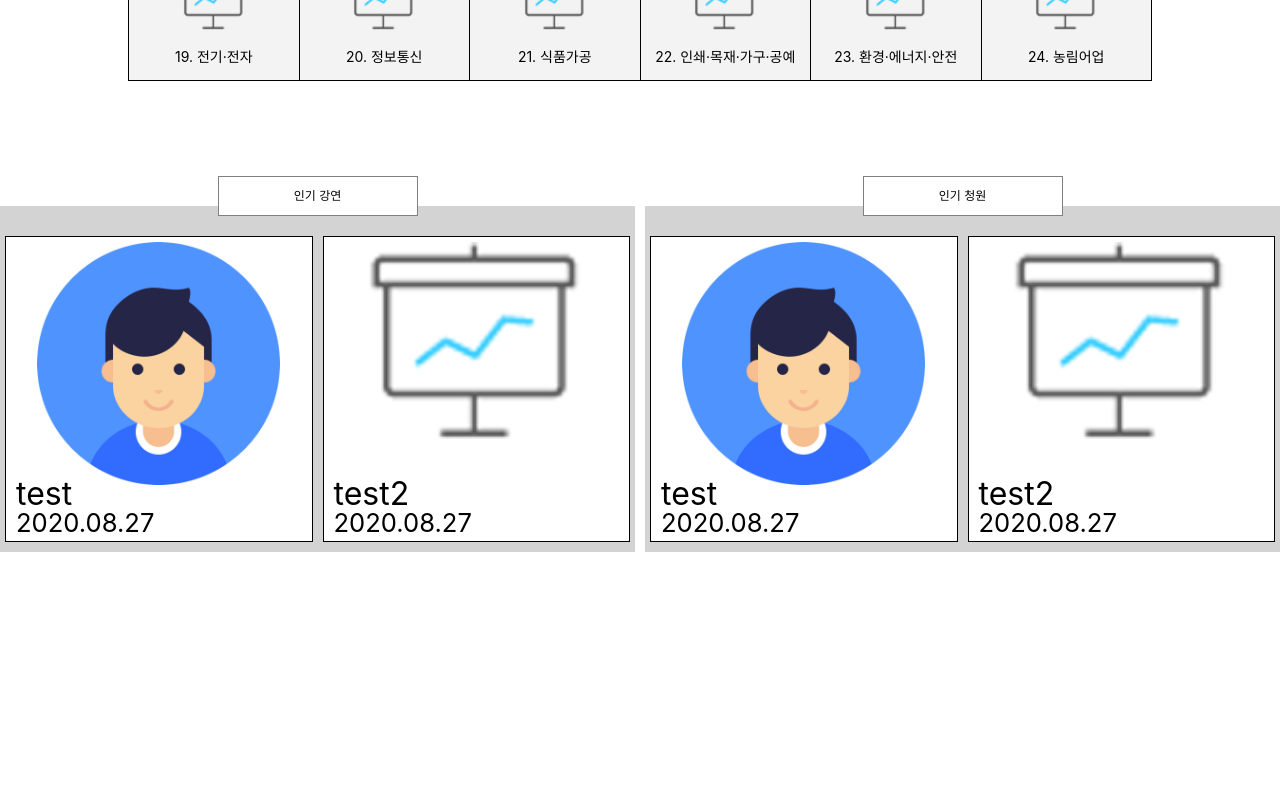
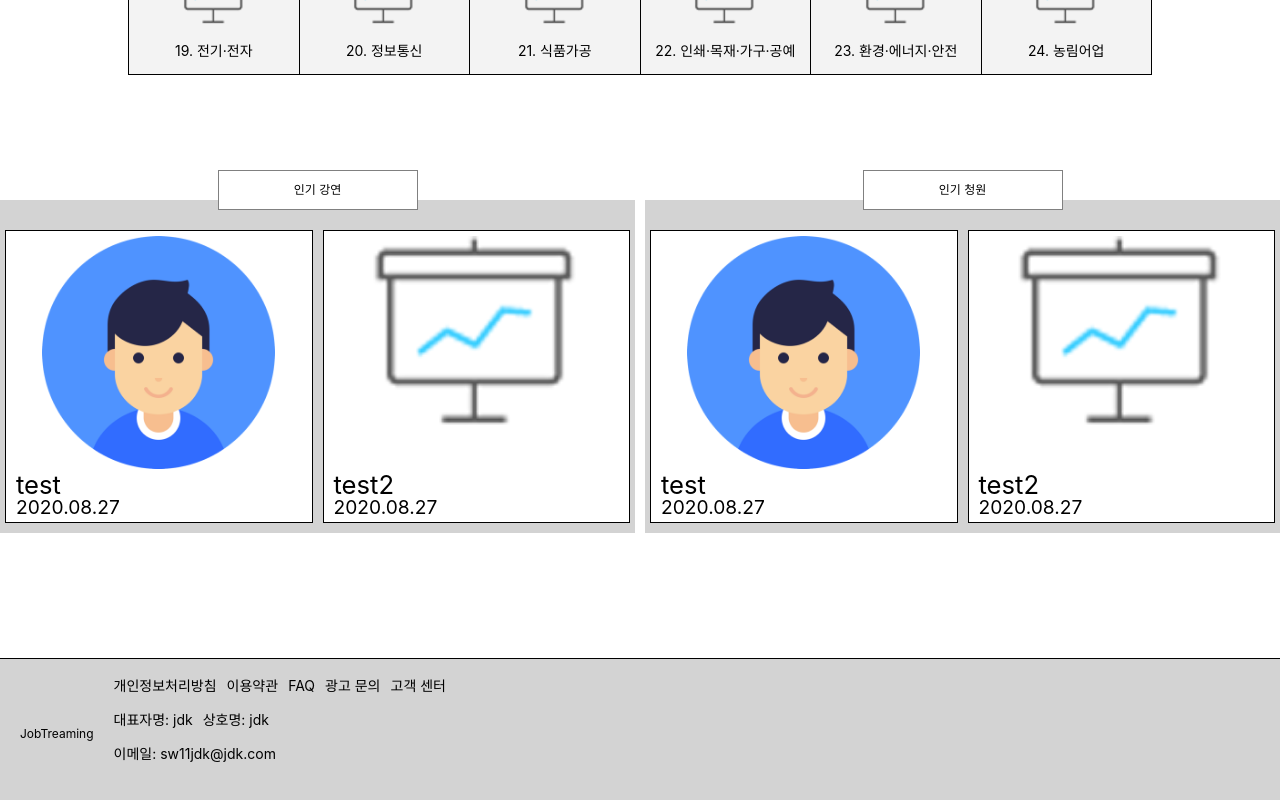
Before and after one commit to Soma11-JDK/JobTreaming-FE, a React (Create React App) app: page / in a window 1280 px wide. Shown: the part 816-1616 px from the top of the page. Before the commit the page ends 1493 px from the top, so only its background shows below. Built offline with nearby package versions, Linux system fonts and the light colour scheme.

Commit message:
[#7] 푸터 구현
임시 푸터 디자인 구현
헤더 디자인 수정
메인페이지 인기 부분 수정

```diff
--- a/src/Components/App.js
+++ b/src/Components/App.js
@@ -5,16 +5,15 @@ import GlobalStyles from './GlobalStyles';
 
 import Header from './Header';
 import Store from '../Store/Store';
+import Footer from './Footer';
 
 const Layout = styled.div`
   display: flex;
   width: 100%;
+  min-height: 100%;
   flex-flow: row wrap;
 `;
 
-const Content = styled.div`
-  margin: 0 auto;
-`;
 class App extends Component {
   constructor(props) {
     super(props);
@@ -69,6 +68,7 @@ class App extends Component {
           <Router />
           <GlobalStyles />
         </Layout>
+        <Footer />
       </Store.Provider>
     );
   }
--- /dev/null
+++ b/src/Components/Footer.js
@@ -0,0 +1,88 @@
+import React from 'react';
+import styled from 'styled-components';
+import { Link, withRouter } from 'react-router-dom';
+import PropTypes from 'prop-types';
+
+const Container = styled.footer`
+  display: flex;
+  padding: 20px;
+  bottom: 0;
+  border-top: 1px solid black;
+  width: 100%;
+  height: 150px;
+  background-color: lightgray;
+`;
+
+const Logo = styled.div`
+  height: 100%;
+  display: flex;
+  align-items: center;
+  object-fit: contain;
+  margin-right: 10px;
+`;
+
+const InfoContainer = styled.div`
+  display: flex;
+  width: 100%;
+  flex-direction: column;
+  margin-left: 10px;
+`;
+
+const ShortCutContainer = styled.div`
+  height: 14px;
+`;
+
+const ShortCut = styled.li`
+  :not(:first-child) {
+    margin-left: 10px;
+  }
+  list-style: none;
+  float: left;
+  font-size: 14px;
+`;
+
+const AddressName = styled.address`
+  margin-top: 20px;
+  font-size: 14px;
+`;
+
+const AddressEmail = styled.address`
+  margin-top: 20px;
+  font-size: 14px;
+`;
+
+const AddressList = styled.li`
+  :not(:first-child) {
+    margin-left: 10px;
+  }
+  list-style: none;
+  float: left;
+`;
+
+const Footer = () => {
+  return (
+    <Container>
+      <Link to="/">
+        <Logo> JobTreaming</Logo>
+      </Link>
+      <InfoContainer>
+        <ShortCutContainer>
+          <ShortCut> 개인정보처리방침 </ShortCut>
+          <ShortCut> 이용약관 </ShortCut>
+          <ShortCut> FAQ </ShortCut>
+          <ShortCut> 광고 문의 </ShortCut>
+          <ShortCut> 고객 센터 </ShortCut>
+        </ShortCutContainer>
+        <AddressName>
+          <AddressList>대표자명: jdk</AddressList>
+          <AddressList>상호명: jdk</AddressList>
+        </AddressName>
+        <AddressEmail>
+          <AddressList>이메일: sw11jdk@jdk.com</AddressList>
+        </AddressEmail>
+      </InfoContainer>
+    </Container>
+  );
+};
+
+export default Footer;
--- a/src/Components/Header.js
+++ b/src/Components/Header.js
@@ -6,7 +6,8 @@ import PropTypes from 'prop-types';
 import HeaderIcon from './HeaderIcon';
 
 const Container = styled.div`
-  width: 100vw;
+  width: 100%;
+  height: 70px;
   display: flex;
   align-items: center;
   justify-content: space-between;
--- a/src/Components/LecturePreview.js
+++ b/src/Components/LecturePreview.js
@@ -40,14 +40,14 @@ const ImageContainer = styled.div`
 
 const Title = styled.span`
   display: block;
-  font-size: 2.5vw;
+  font-size: 2vw;
   margin-left: 10px;
 `;
 
 const Date = styled.span`
   margin-left: 10px;
   margin-bottom: 5px;
-  font-size: 2vw;
+  font-size: 1.5vw;
 `;
 
 const Tag = styled.span``;
--- a/src/Routes/Home/HomePresenter.js
+++ b/src/Routes/Home/HomePresenter.js
@@ -8,7 +8,7 @@ import LecturePreview from 'Components/LecturePreview';
 import Popular from 'Components/Popular';
 
 const DividerContainer = styled.div`
-  :last-child {
+  &.below {
     flex-direction: row;
     justify-content: space-between;
   }
@@ -91,7 +91,7 @@ const HomePresenter = ({ categoryItems }) => (
     </DividerContainer>
 
     {/* 인기 강연 */}
-    <DividerContainer>
+    <DividerContainer className="below">
       <BelowContainer>
         <DivideBox>
           <DivideText>인기 강연</DivideText>
--- a/src/Routes/Login/LoginPresenter.js
+++ b/src/Routes/Login/LoginPresenter.js
@@ -6,6 +6,7 @@ import { withRouter } from 'react-router-dom';
 
 const Conatainer = styled.div`
   width: 100%;
+  height: calc(100vh - 270px);
   align-items: center;
   display: flex;
   flex-flow: column wrap;
@@ -15,6 +16,7 @@ const KakaoButton = styled(KakaoLogin)`
   padding: 0;
   width: 190px;
   height: 44px;
+  margin-top: 20px;
   line-height: 44px;
   color: #783c00;
   background-color: #ffeb00;
```
